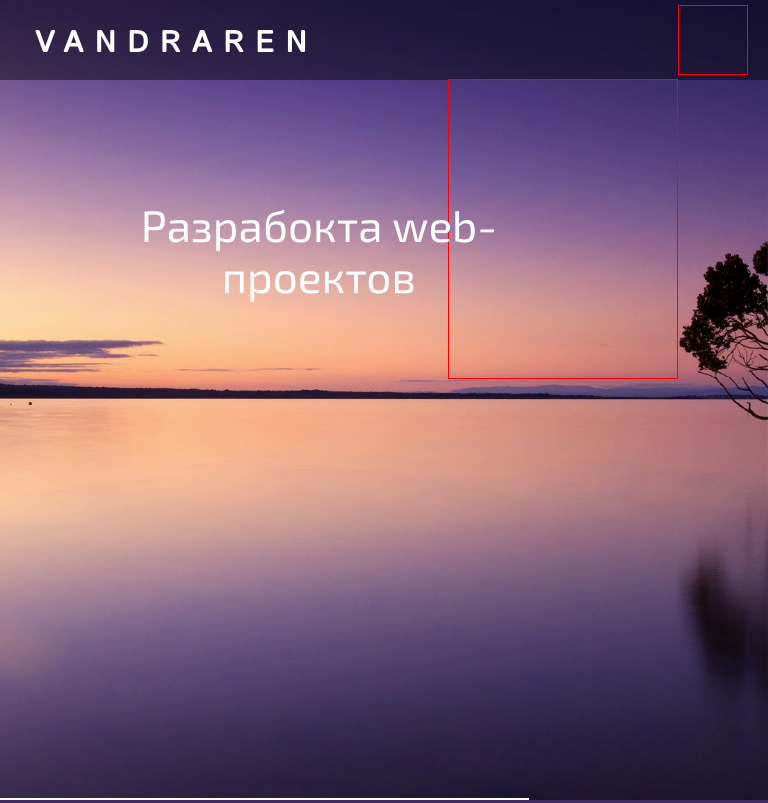
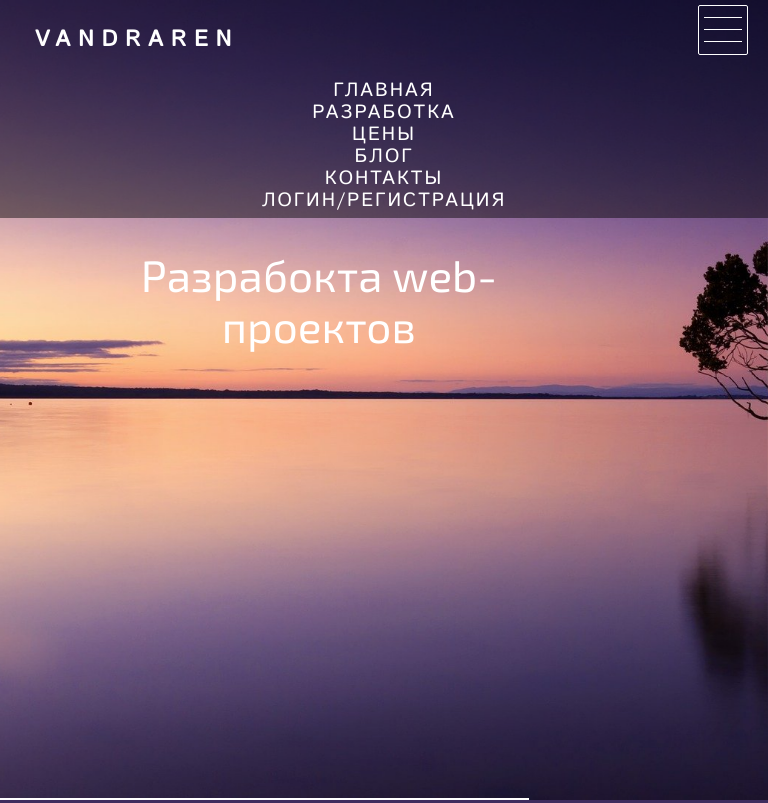
Before and after one commit to Nemolite/mysite2, a plain HTML site: page index.html in a window 768 px wide. Shown: the top 803 px of the page. Drawn offline with Linux system fonts and the light colour scheme.

Commit message:
adaptiv3.14

```diff
--- a/css/st.css
+++ b/css/st.css
@@ -1225,20 +1225,69 @@
 }
 
 .btn-mobil {
-	width: 70px;
-	height: 70px;
+	width: 50px;
+    height: 50px;
 	float: right;
 	margin-right: 20px;
 	margin-top: 5px;
-	border:1px solid red;
+	border:1px solid #fff;
+	border-radius: 2px;
+}
+
+.line-btn {
+	width: 80%;
+	height: 12px;
+	border-bottom: 1px solid #fff;
+	margin: 0 auto;
+	cursor:pointer;
+
 }
 
 .nav-mobil {
-    width: 30%;
-    height: 300px;
-    border: 1px solid red;
-    margin-top: 79px;
+    width: 100%;
+    height: 138px;
     float: right;
+    background-color: rgba(0,0,0,0.45);
+
+}
+
+.logo-txt {
+    font-family: "IstokWebRegular" ,sans-serif;
+    text-transform: uppercase;
+    margin-top: 27px;
+    letter-spacing: 0.35em;
+    margin-bottom: -11px;
+    display: block;
+    font-size: 1.4em;
+    width: 59%;
+    transition: 1s;
+    color: #fff;
+}
+
+.info {
+    position: relative;
+    width: 70%;
+    height: 70px;
+    top: 250px;
+    left: 50px;
+}
+
+
+.nav-mini li a {
+    padding: 30px 5px 30px 5px;
+    font-size: 1.2em;
+    color: #fff;
+    transition: 0.5s;
+    text-transform: uppercase;
+    text-decoration: none;
+    font-family: "IstokWebRegular" ,sans-serif;
+    letter-spacing: 2px;
+
+}
+
+.nav-mini li {
+    text-align: center;
+    list-style-type: none;
 }
 
 
--- a/index.html
+++ b/index.html
@@ -26,7 +26,9 @@
     </div>
     <nav>
         <div class="btn-mobil">
-
+            <div class="line-btn"></div>
+            <div class="line-btn"></div>
+            <div class="line-btn"></div>
         </div>
         <ul class="nav clearfix">
             <li><a href="#fon-header_id">Главная</a></li>
@@ -37,7 +39,14 @@
             <li id="li-fix"><a href="#">Логин/Регистрация</a></li>
         </ul>
         <div class="nav-mobil">
-
+          <ul class="nav-mini clearfix">
+            <li><a href="#fon-header_id">Главная</a></li>
+            <li><a href="#info-wp_id">Разработка</a></li>
+            <li><a href="#prices_id">Цены</a></li>
+            <li><a href="#news-blog_id">Блог</a></li>
+            <li><a href="#adress_id">Контакты</a></li>
+            <li><a href="#">Логин/Регистрация</a></li>
+        </ul>
         </div>
       </nav>
     </div>
```
